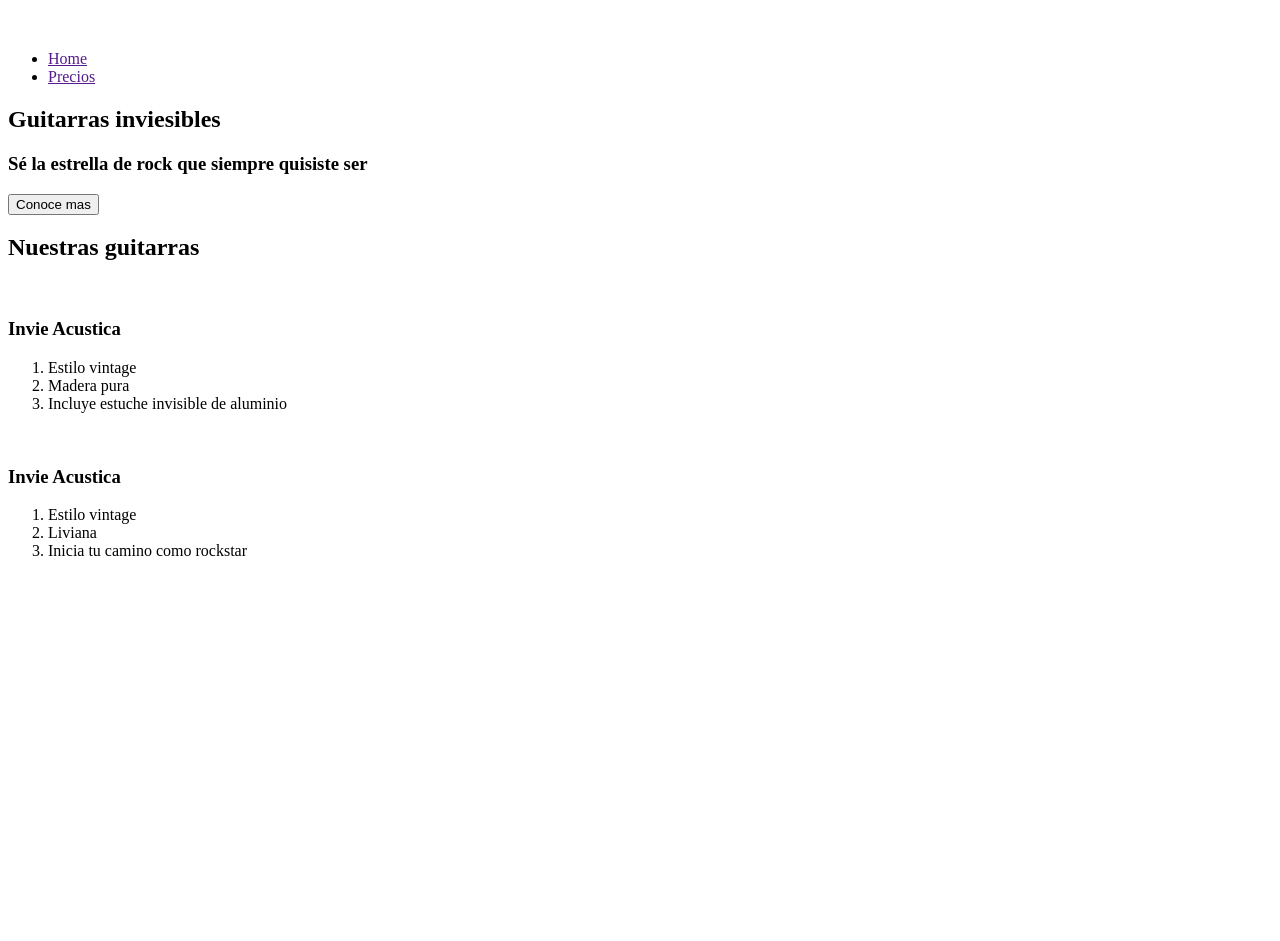
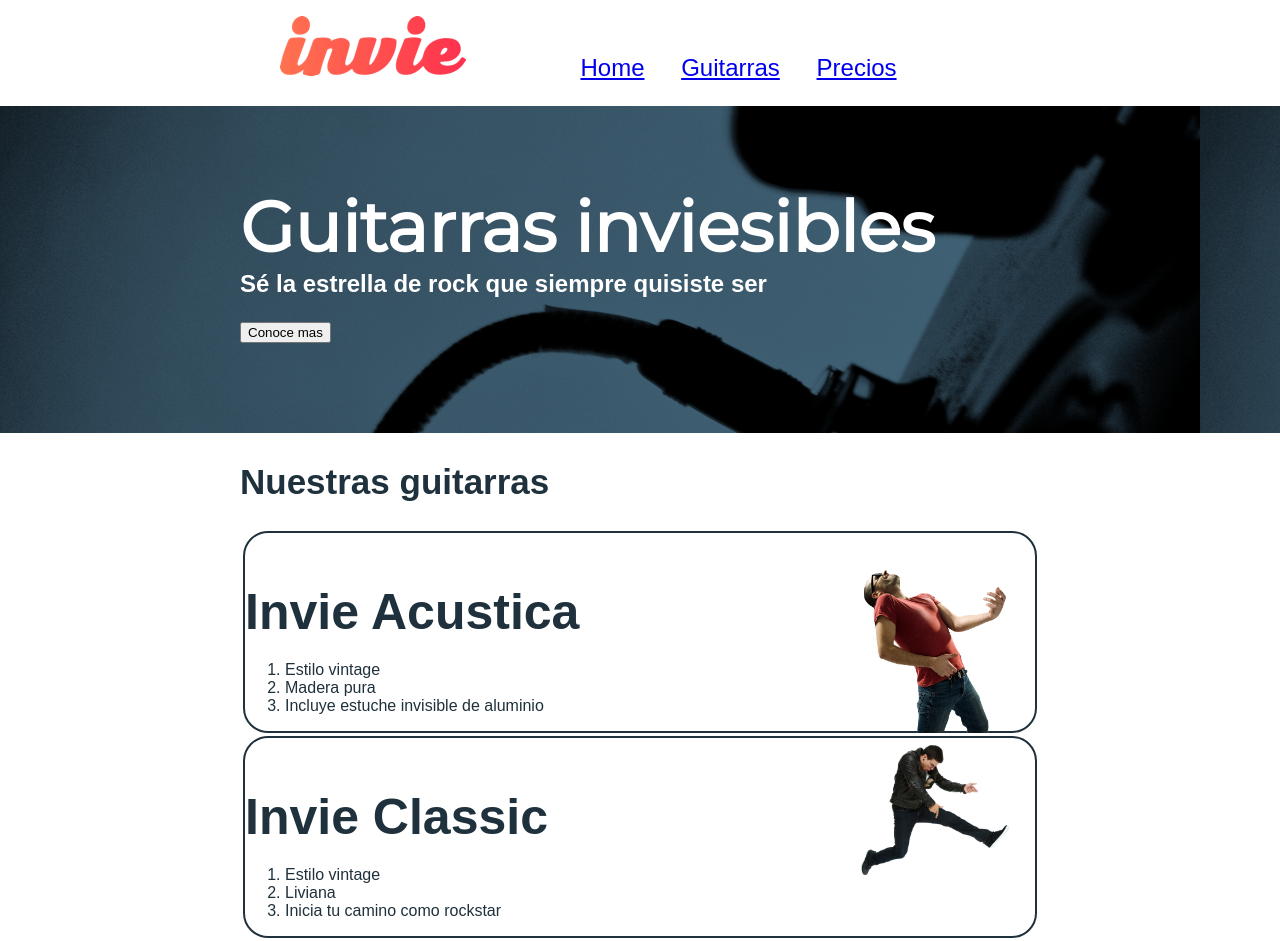
Before and after one commit to Drakezair/Invie, a plain HTML site: page index.html in a window 1280 px wide. Before the commit the page ends 800 px from the top, so only its background shows below. Drawn offline with Linux system fonts and the light colour scheme; a web font is replaced by a local one.

Commit message:
estilos de guitarras por terminar

```diff
--- /dev/null
+++ b/css/invie.css
@@ -0,0 +1,71 @@
+body {
+	font-family: 'Allerta', sans-serif;
+	margin: 0;
+}
+
+.titulo {
+	font-family: 'Montserrat', sans-serif;
+	font-size: 70px;
+	margin-bottom: 0;
+}
+
+.title-a {
+	font-size: 24px;
+	margin-top: 0;
+}
+
+.title-b {
+	font-size: 50px;
+	margin-bottom: 20pX;
+}
+
+.guitarras {
+	color: #1F313C;
+}
+
+.guitarras h2 {
+	font-size: 35px;
+}
+
+.portada {
+	background-image: url('../images/background.png');
+	color: #fff;
+	padding: 20px;
+}
+
+.portada button {
+	margin-bottom: 70px;
+}
+
+.menu {
+	font-size: 24px;
+	display: inline-block;
+}
+
+
+.menu li {
+	display: inline-block;
+	margin-left: 30px;
+}
+
+.logotipo {
+	display: inline-block;
+}
+.header {
+}
+
+.contenedor {
+	margin: auto;
+	width: 800px;
+}
+
+.imagen {
+	float: right;
+	margin: 0;
+}
+
+.guitarra {
+	border: solid 2px;
+	border-radius: 25px;
+	margin: 3px;
+}
--- a/index.html
+++ b/index.html
@@ -2,21 +2,32 @@
 <html>
 	<head>
 		<title>Invie - rockea sin estres</title>
+		<meta charset="utf-8"/>
+		<link rel="stylesheet" href="css/invie.css">
+		<link href="https://fonts.googleapis.com/css?family=Allerta|Montserrat|Roboto" rel="stylesheet">
 	</head>
 	<body>
-		<header> <!-- header -->
 
-			<figure> <!-- logotipo -->
-				<img src="" />
+		<header id="header" class="header contenedor" > <!-- header -->
+
+			<figure class="logotipo" > <!-- logotipo -->
+				<img src="./images/invie.png" widht="186" height="60" alt="Invie logotipo" />
 			</figure>
-			<nav> <!-- menu -->
+
+			<nav class="menu" > <!-- menu -->
 				<ul>
+
+
 					<li>
-						<a href="">Home</a>
+						<a href="index.html" >Home</a>
 					</li>
 
 					<li>
-						<a href="">Precios</a>
+						<a href="#guitarras" >Guitarras</a>
+					</li>
+
+					<li>
+						<a href="precios.hmtl">Precios</a>
 					</li>
 
 				</ul>
@@ -24,18 +35,26 @@
 
 		</header>
 
-		<section> <!-- Portada -->
-			<h1>Guitarras inviesibles</h1> <!-- titulo -->
-			<h3>Sé la estrella de rock que siempre quisiste ser</h3> <!-- resumen -->
-			<button>Conoce mas</button> <!-- boton -->
+		<section id="portada" class="portada" > <!-- Portada -->
+
+			<div class="contenedor">
+				<h1 class="titulo" >Guitarras inviesibles</h1> <!-- titulo -->
+				<h3 class="title-a" >Sé la estrella de rock que siempre quisiste ser</h3> <!-- resumen -->
+				<button >Conoce mas</button> <!-- boton -->
+			<div>
+
 		</section>
 
 
-		<section> <!-- guitarras -->
-			<h2>Nuestras guitarras</h2> <!-- titulo -->
-			<article> <!-- Guitarra 1 -->
-				<img src="" />
-				<h3>Invie Acustica</h3>
+		<section id="guitarras" class="guitarras contenedor" > <!-- guitarras -->
+
+
+			<h2 > Nuestras guitarras</h2> <!-- titulo -->
+
+
+			<article class="guitarra"> <!-- Guitarra 1 -->
+				<img src="./images/invie-acustica.png" width="200" alt="Guitarra Invie Acustica" class="imagen"/>
+				<h3 class="title-b" >Invie Acustica</h3>
 				<ol>
 					<li>Estilo vintage</li>
 					<li>Madera pura</li>
@@ -43,15 +62,16 @@
 				</ol>
 			</article>
 
-			<article> <!-- Guitarra 2 -->
-				<img src="" />
-				<h3>Invie Acustica</h3>
+			<article class="guitarra"> <!-- Guitarra 2 -->
+				<img src="./images/invie-classic.png" width="200" alt="Guitarra Invie Classic" class="imagen" />
+				<h3 class="title-b" >Invie Classic</h3>
 				<ol>
 					<li>Estilo vintage</li>
 					<li>Liviana</li>
 					<li>Inicia tu camino como rockstar</li>
 				</ol>
 			</article>
+
 		</section>
 	</body>
 </html>
```
Also changed, not shown: images/background.png (added), images/invie-acustica.png (added), images/invie-classic.png (added), images/invie-white.png (added), images/invie.png (added).
